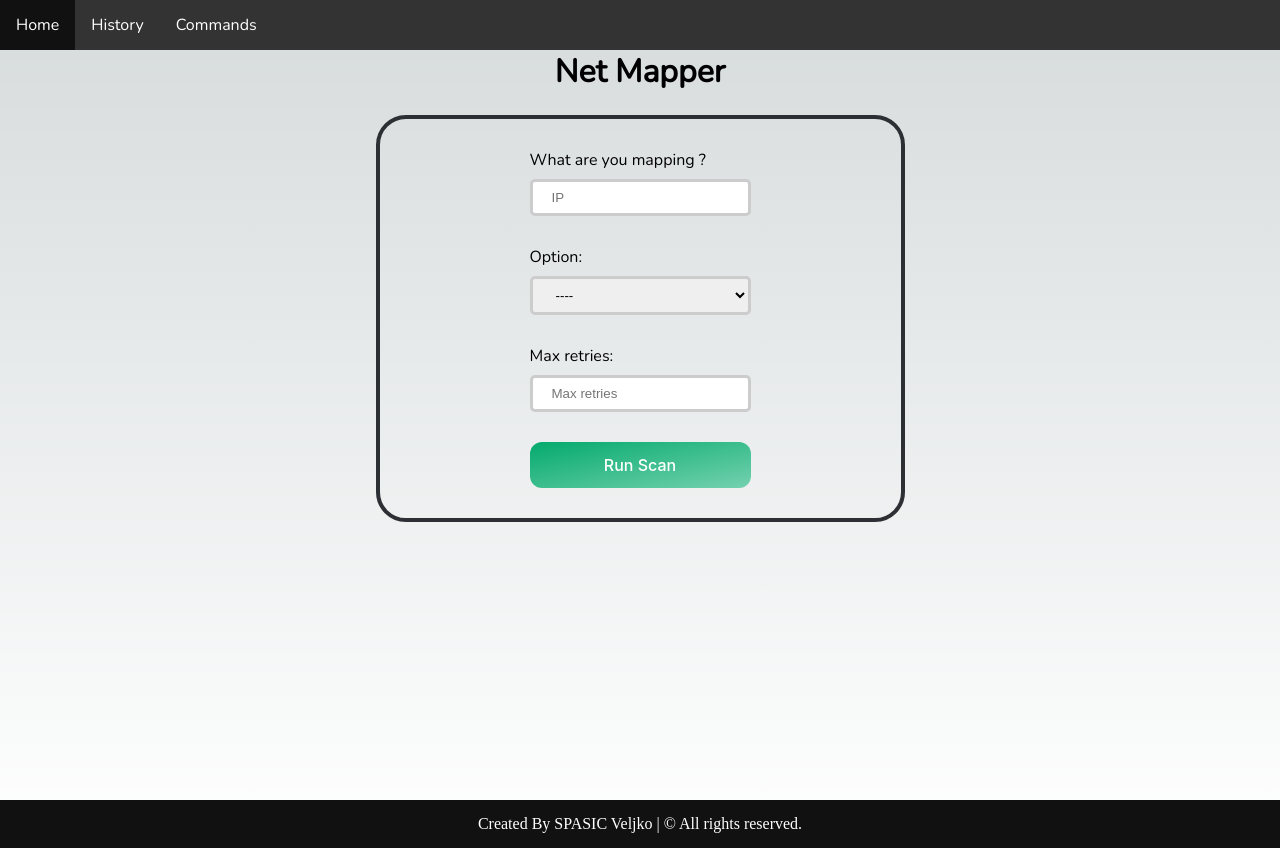
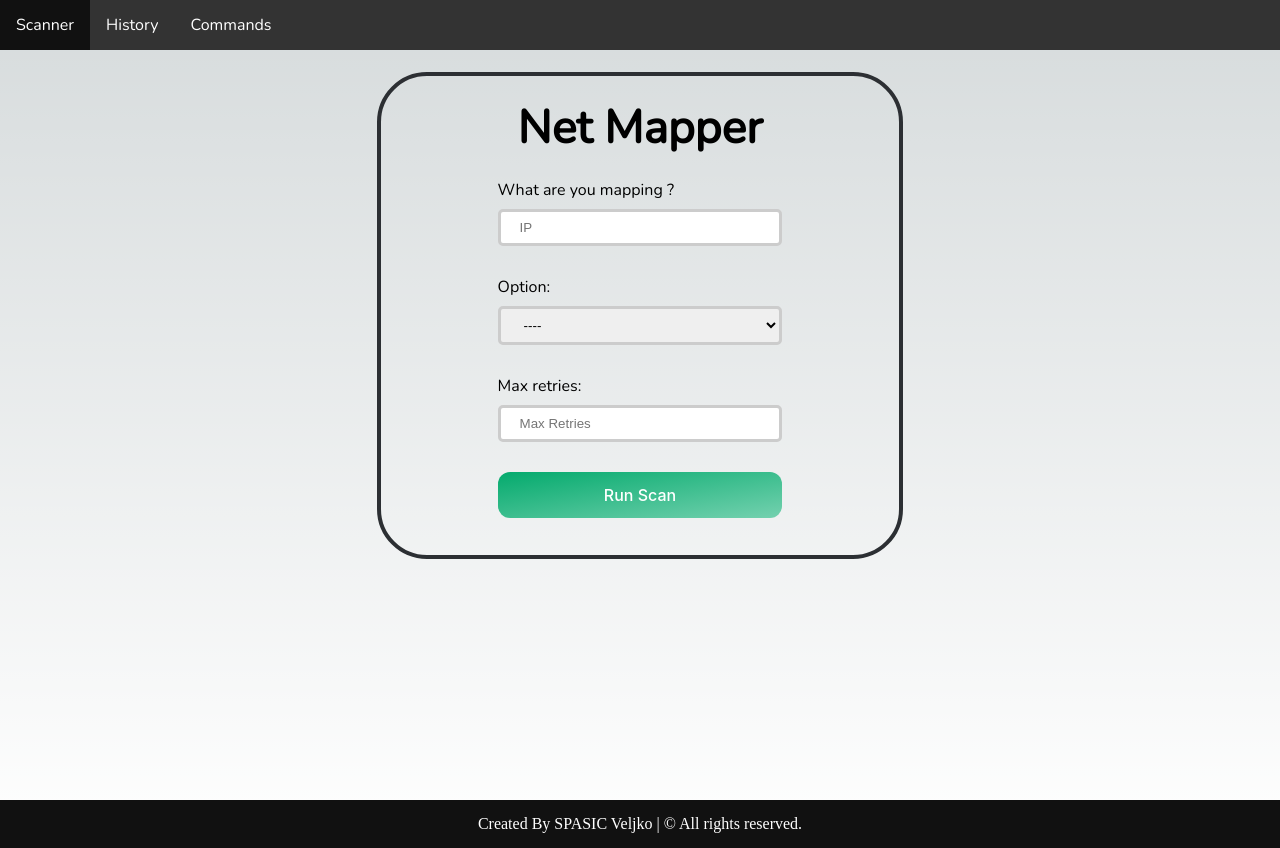
Before and after one commit to TheVSDev/netmapper, a Next.js app: page /scan-page in a window 1280 px wide. Built offline with nearby package versions, Linux system fonts and the light colour scheme.

Commit message:
FORM and FORM FIELD component

```diff
--- a/package.json
+++ b/package.json
@@ -11,6 +11,7 @@
   "dependencies": {
     "eslint": "8.37.0",
     "eslint-config-next": "13.2.4",
+    "formik": "^2.2.9",
     "next": "13.2.4",
     "react": "18.2.0",
     "react-dom": "18.2.0",
--- a/src/pages/scan-page.jsx
+++ b/src/pages/scan-page.jsx
@@ -4,7 +4,17 @@ import Head from 'next/head'
 import styles from '@/web/styles/Home.module.css'
 import NavBar from "@/web/components/NavBar"
 import Form from "@/web/components/Form"
+import FormField from "@/web/components/FormField"
+import Button from "@/web/components/Button"
 import Footer from '@/web/components/Footer'
+
+
+const initialValues = {
+  ip: "",
+  option: undefined,
+  maxRetries: undefined,
+}
+
 
 // ScanPage function
 const ScanPage = () => {
@@ -18,9 +28,33 @@ const ScanPage = () => {
 
           <main className={styles.main}>
             <NavBar />
-            <h1>Net Mapper</h1>
             <br />
-            <Form />
+            <Form title="Net Mapper" initialValues={initialValues}>
+                <label>What are you mapping ? </label>
+                <br />
+                <FormField inputType="text" inputName="ip" inputPlaceholder="IP" />
+                <br />
+                <br />
+
+                <label>Option: </label>
+                <br />
+                <select className={styles.formField} name="option">
+                    <option>----</option>
+                    <option value="-sV">-sV</option>
+                    <option value="-sS">-sS</option>
+                </select>
+                <br />
+                <br />
+
+                <label>Max retries: </label>
+                <br />
+                <FormField inputType="number" inputName="maxRetries" inputPlaceholder="Max Retries" />
+                <br />
+                <br />
+
+
+                <Button btnLabel="Run Scan" />
+            </Form>
           </main>
           <Footer />
         </>
--- a/src/web/components/Form.jsx
+++ b/src/web/components/Form.jsx
@@ -1,38 +1,23 @@
-// Imports
-import styles from '@/web/styles/Form.module.css'
-import Button from '@/web/components/Button'
+import { Formik, Form as FormikForm } from "formik"
 
-// Form function
-const Form = (props) => {
-    return (
-        <>
-            <form className={styles.formContainer} noValidate>
-                <label>What are you mapping ? </label>
-                <br />
-                <input type="text" name="command" className={styles.formField} placeholder="IP" />
-                <br />
-                <br />
-
-                <label>Option: </label>
-                <br />
-                <select className={styles.formField}>
-                    <option>----</option>
-                    <option>-sV</option>
-                    <option>-sS</option>
-                </select>
-                <br />
-                <br />
-
-                <label>Max retries: </label>
-                <br />
-                <input type="number" name="number" className={styles.formField} placeholder="Max retries" />
-                <br />
-                <br />
+import styles from "@/web/styles/Form.module.css"
 
 
-                <Button btnLabel="Run Scan" />
-            </form>
-        </>
+const Form = (props) => {
+    const { children, title, ...otherProps } = props
+
+    return (
+      <Formik {...otherProps}>
+        <FormikForm
+          noValidate
+          className={styles.formContainer}
+        >
+          <h2 className={styles.title}>
+            {title}
+          </h2>
+          {children}
+        </FormikForm>
+      </Formik>
     )
 }
 
--- /dev/null
+++ b/src/web/components/FormField.jsx
@@ -0,0 +1,10 @@
+import styles from "@/web/styles/Form.module.css"
+
+const FormField = (props) => {
+    const { inputType, inputName, inputPlaceholder, ...otherProps } = props
+    return (
+        <input type={inputType} name={inputName} placeholder={inputPlaceholder} className={styles.formField} />
+    )
+}
+
+export default FormField
--- a/src/web/components/NavBar.jsx
+++ b/src/web/components/NavBar.jsx
@@ -8,7 +8,7 @@ function NavBar() {
   return (
     <ul className={styles.navbarUl}>
       <li className={styles.navbarLi}>
-        <Link className={styles.navbarA} href="/scan-page">Home</Link>
+        <Link className={styles.navbarA} href="/scan-page">Scanner</Link>
       </li>
       <li className={styles.navbarLi}>
         <Link className={styles.navbarA} href="/history">History</Link>
--- a/src/web/styles/Form.module.css
+++ b/src/web/styles/Form.module.css
@@ -1,7 +1,7 @@
 .formContainer {
     border: 4px solid #2c2f33;
-    border-radius: 30px;
-    padding: 30px 150px;
+    border-radius: 50px;
+    padding: 0 117px 37px 117px;
 }
 
 .formField {
@@ -19,3 +19,9 @@
 .formField:focus {
     border: 3px solid #555;
 }
+
+.title {
+    text-align: center;
+    font-size: 46px;
+    padding: 20px;
+}
--- a/src/web/styles/Home.module.css
+++ b/src/web/styles/Home.module.css
@@ -14,3 +14,19 @@
   text-align: center;
   background-color: #111;
 }
+
+.formField {
+  padding: 8px 19px;
+  margin: 8px 0;
+  box-sizing: border-box;
+  border: 3px solid #ccc;
+  border-radius: 5px;
+  -webkit-transition: 0.5s;
+  transition: 0.5s;
+  outline: none;
+  width: 100%;
+}
+
+.formField:focus {
+  border: 3px solid #555;
+}
```
Also changed, not shown: src/pages/index.jsx (line endings or trailing spaces), 1 other file (tests, documents, lock files or other folders).
